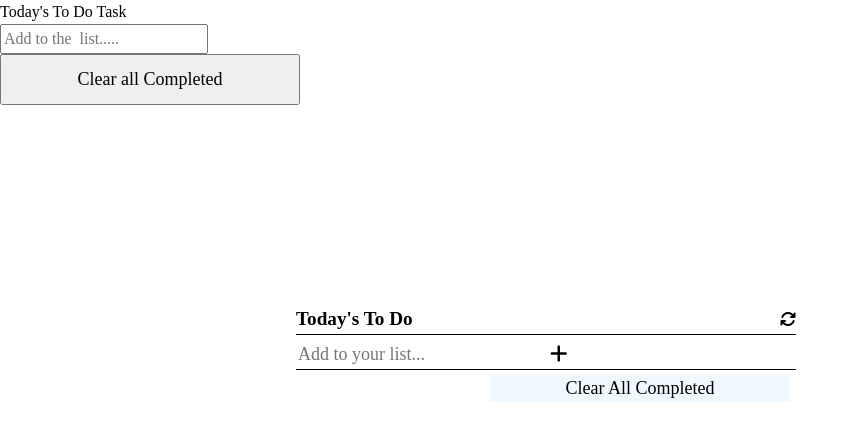
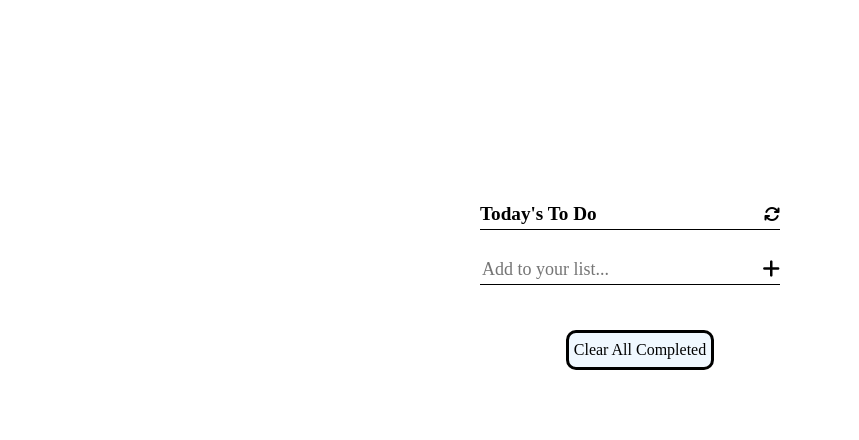
Before and after one commit to Itswali/toDoList, a website built with webpack: page src/index.html in a window 1280 px wide. Shown: the whole page, without its empty margins (0-859 px from the left). Built offline with nearby package versions, Linux system fonts and the light colour scheme.

Commit message:
refactor design

```diff
--- a/src/index.html
+++ b/src/index.html
@@ -1,6 +1,6 @@
-
 <!DOCTYPE html>
 <html>
+
 <head>
 	<meta charset="utf-8">
 	<meta http-equiv="X-UA-Compatible" content="IE=edge">
@@ -12,42 +12,24 @@
 </head>
 
 <body>
-    <div class="list-wrapper">
-        <div class="complete-list">
-            <div class="title-container">
-                <p class="list-title">Today's To Do Task</p>
-                <div class="refresh-container"></div>
-            </div>
 
-            <form class="input-container" id="new-todo-form">
-               <!-- THis is where user input list -->
-                <input name="description" type="text" id="list-item" class="list-input" placeholder="Add to the  list....." />
-                <div class="enter-container"></div>
-            </form>
-
-            <!-- This is where entered list will show in <li> -->
-            <ul class="list-container" id="list-container" ></ul>
-            <button class="clear-button"  id="btn-clear" >Clear all Completed</button>
-        </div>
-    </div>
-</body>
-
-		<div class="todo-div" >
-			<ul>
+	<div class="todo-div">
+		<ul class="list-one">
 			<li class="todo-item">
 				<span class="todo-heading"> Today's To Do</span>
 				<i class="fa-solid fa-arrows-rotate"></i>
+			</li>
 
-
-			</li>
 			<li class="add-item">
-				<input id='new-todo-input' class="todo-input" type="text" placeholder="Add to your list..."/>
+				<input id='new-todo-input' class="todo-input" type="text" placeholder="Add to your list..." />
 				<button id="add-button" class="add-button"> <i class="fa-solid fa-plus fa-lg"></i></button>
 			</li>
 		</ul>
+
 		<ul class id="todo-container">
 
 		</ul>
+
 		<div class="clear-div">
 			<button class="button clear-button" id="clear-completed-button">Clear All Completed</button>
 		</div>
@@ -56,4 +38,5 @@
 
 	<script src="" async defer></script>
 </body>
+
 </html>
--- a/src/style.css
+++ b/src/style.css
@@ -1,4 +1,3 @@
-
 /*
   1. Use a more-intuitive box-sizing model.
 */
@@ -78,12 +77,17 @@ h6 {
 
 .todo-div {
   margin: auto;
-
-  /* background-color: aqua; */
-  width: 60%;
+  width: 400px;
   margin-top: 200px;
   display: flex;
   flex-direction: column;
+  gap: 20px;
+}
+
+.list-one {
+  display: flex;
+  flex-direction: column;
+  gap: 20px;
 }
 
 .todo-heading {
@@ -94,18 +98,17 @@ h6 {
 .todo-item {
   display: flex;
   justify-content: space-between;
-  width: 500px;
-
-  /* background-color: yellow; */
+  width: 300px;
   border-bottom: 1px solid black;
   align-items: center;
   margin-bottom: 5px;
 }
 
 .add-item {
-  width: 500px;
+  width: 300px;
   list-style: none;
-
+  display: flex;
+  justify-content: space-between;
   /* background-color: yellow; */
   border-bottom: 1px solid black;
   align-items: center;
@@ -120,21 +123,17 @@ h6 {
 .todo-input {
   border: none;
   font-size: large;
-  width: 50%;
+  width: 80%;
 }
 
 .clear-div {
   display: flex;
   background-color: aliceblue;
-
-  /* width: 60%; */
   align-self: center;
-}
-
-.clear-button {
-  width: 300px;
-  padding: 10px;
-  font-size: large;
+  border: 3px solid black;
+  border-radius: 10px;
+  height: 40px;
+  padding: 5px;
 }
 
 .hidden {
```
Also changed, not shown: 1 other file. Lines whose indentation alone changed are shown as unchanged.
